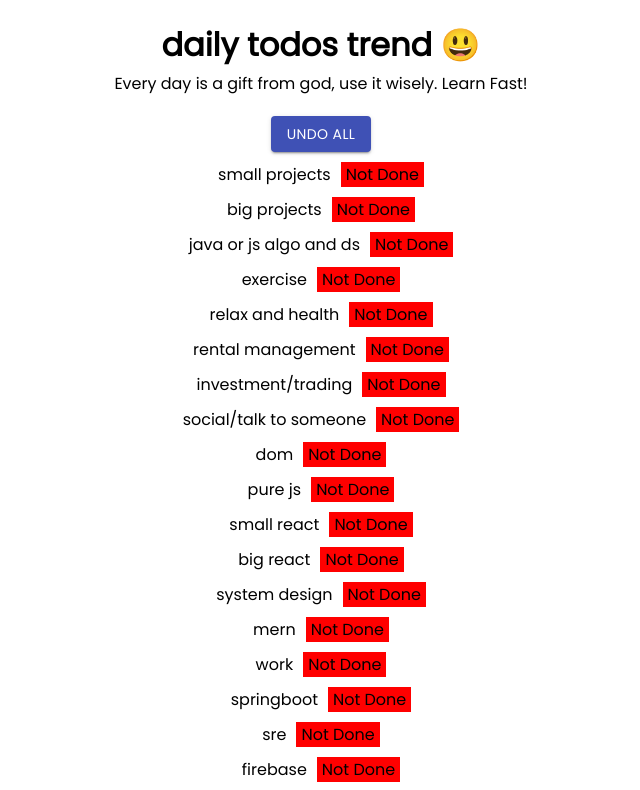
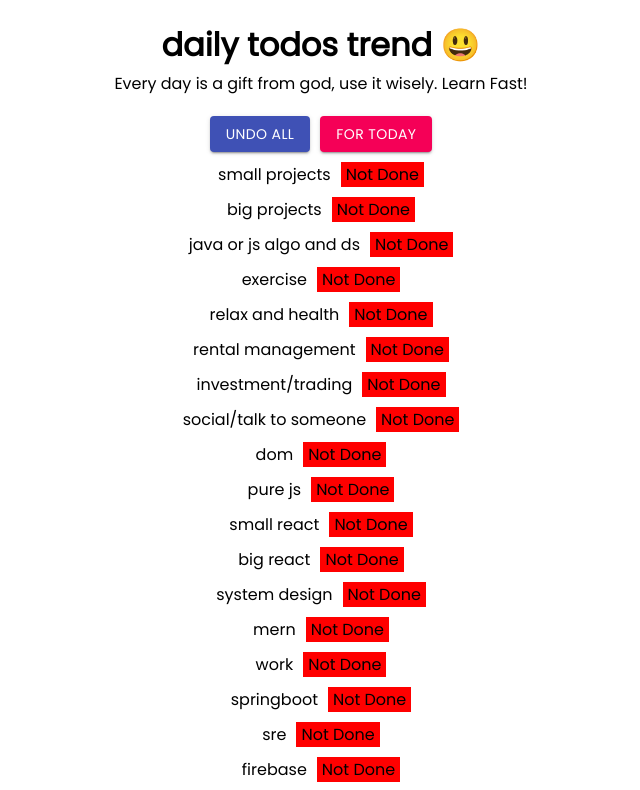
Before and after one commit to shachopin/daily-todos-trend, a React (Vite) app: page / in a window 1280 px wide. Shown: the top 790 px of the page, without its empty margins (319-959 px from the left). Built offline with nearby package versions, Linux system fonts and the light colour scheme; no server answers; the database is empty.

Commit message:
🔏🦘 Updated with Glitch

```diff
--- a/src/App.jsx
+++ b/src/App.jsx
@@ -10,19 +10,20 @@ import AddIcon from '@material-ui/icons/Add';
 function App() {
   const [items, addItem] = useFirebase("items", ["name", "score", "timestamp"]);
   const [dones, addDone, undoAll, deleteDone] = useFirebase("dones", ["name"]);
+  const [today, setToday] = useState('true')
 
   const onToggle = (isChecked, score, name, id) => {
     if (!isChecked) {
-      addItem({ timestamp: Date.now(), score, name });
+      addItem({ timestamp: today ? Date.now() : Date.now() + 24 * 60 * 60 * 1000, score, name });
       addDone({ name });
     } else {
       deleteDone(id);
     }
   };
 
-  const onAddMore = (score, name) => {
-    addItem({ timestamp: Date.now(), score, name });
-  };
+  // const onAddMore = (score, name) => {
+  //   addItem({ timestamp: Date.now(), score, name });
+  // };
 
   return (
     <div className="app">
@@ -31,9 +32,12 @@ function App() {
 
       {items.length > 0 && <Chart data={items} />}
 
-      <Button variant="contained" color="primary" onClick={undoAll}>
+      <div><Button variant="contained" color="primary" onClick={undoAll}>
         Undo All
       </Button>
+      <Button variant="contained" color="secondary" style={{marginLeft: 10}} onClick={() => setToday(!today)}>
+        For {today ? "Today" : "Tomorrow"}
+        </Button></div>
       {todos.map((itemName, index) => (
         <div key={index} style={{ display: "flex", marginTop: 10, alignItems: 'center' }}>
           <span className="myspan">{itemName}</span>
@@ -44,9 +48,9 @@ function App() {
             checked={dones.filter((done) => done.name === itemName).length}
             id={dones.find((done) => done.name === itemName)?.id}
           />
-          {!!dones.filter((done) => done.name === itemName).length && <IconButton onClick={() => onAddMore((todos.length - index) * 10, itemName)} style={{padding: 0, margin: 0}} aria-label="more">
+          {/*!!dones.filter((done) => done.name === itemName).length && <IconButton onClick={() => onAddMore((todos.length - index) * 10, itemName)} style={{padding: 0, margin: 0}} aria-label="more">
             <AddIcon />
-          </IconButton>}
+          </IconButton>*/}
         </div>
       ))}
     </div>
```
